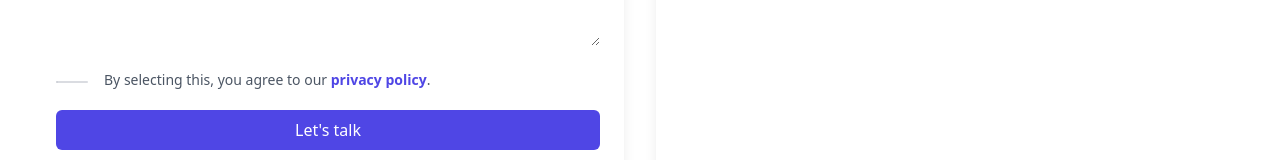
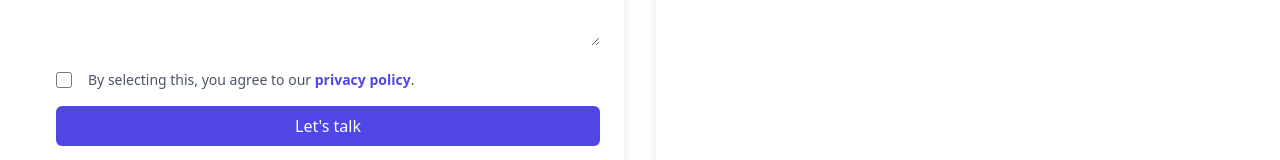
Before and after one commit to KushKK29/Town-Ride, a React (Vite) app: page /contact in a window 1280 px wide. Shown: the part 574-734 px from the top of the page. Built offline with nearby package versions, Linux system fonts and the light colour scheme.

Commit message:
add: deploy

```diff
--- a/src/pages/ContactUs.jsx
+++ b/src/pages/ContactUs.jsx
@@ -1,11 +1,17 @@
 import React, { useState, useEffect } from "react";
 import { ChevronDownIcon } from "@heroicons/react/24/solid";
-import { Field, Label, Switch } from "@headlessui/react";
+import { Link } from "react-router-dom"; // Import Link for SPA navigation
 import AOS from "aos";
 import "aos/dist/aos.css"; // Import AOS styles
 
 const ContactUs = () => {
-  const [agreed, setAgreed] = useState(false);
+  const [formData, setFormData] = useState({
+    firstName: "",
+    lastName: "",
+    email: "",
+    message: "",
+    agreed: false,
+  });
 
   useEffect(() => {
     // Initialize AOS after the component mounts
@@ -14,6 +20,26 @@ const ContactUs = () => {
       once: true, // Only trigger the animation once
     });
   }, []);
+
+  const handleChange = (e) => {
+    const { name, value, type, checked } = e.target;
+    setFormData({
+      ...formData,
+      [name]: type === "checkbox" ? checked : value,
+    });
+  };
+
+  const handleSubmit = (e) => {
+    e.preventDefault(); // Prevent page reload
+    alert("Form submitted!"); // Optional alert for feedback
+    setFormData({
+      firstName: "",
+      lastName: "",
+      email: "",
+      message: "",
+      agreed: false,
+    });
+  };
 
   return (
     <div className="container mx-auto p-4">
@@ -45,7 +71,7 @@ const ContactUs = () => {
             <p className="mt-2 text-gray-600">
               Aute magna irure deserunt veniam aliqua magna enim voluptate.
             </p>
-            <form action="#" method="POST" className="mt-6">
+            <form onSubmit={handleSubmit} className="mt-6">
               <div className="grid grid-cols-1 gap-6 sm:grid-cols-2">
                 <div>
                   <label
@@ -56,8 +82,10 @@ const ContactUs = () => {
                   </label>
                   <input
                     id="first-name"
-                    name="first-name"
+                    name="firstName"
                     type="text"
+                    value={formData.firstName}
+                    onChange={handleChange}
                     className="block w-full rounded-md border-gray-300 p-2 mt-2"
                   />
                 </div>
@@ -70,8 +98,10 @@ const ContactUs = () => {
                   </label>
                   <input
                     id="last-name"
-                    name="last-name"
+                    name="lastName"
                     type="text"
+                    value={formData.lastName}
+                    onChange={handleChange}
                     className="block w-full rounded-md border-gray-300 p-2 mt-2"
                   />
                 </div>
@@ -86,6 +116,8 @@ const ContactUs = () => {
                     id="email"
                     name="email"
                     type="email"
+                    value={formData.email}
+                    onChange={handleChange}
                     className="block w-full rounded-md border-gray-300 p-2 mt-2"
                   />
                 </div>
@@ -100,31 +132,31 @@ const ContactUs = () => {
                     id="message"
                     name="message"
                     rows={4}
+                    value={formData.message}
+                    onChange={handleChange}
                     className="block w-full rounded-md border-gray-300 p-2 mt-2"
                   />
                 </div>
-                <Field className="flex gap-x-4 sm:col-span-2">
-                  <div className="flex h-6 items-center">
-                    <Switch
-                      checked={agreed}
-                      onChange={setAgreed}
-                      className="group flex w-8 flex-none cursor-pointer rounded-full bg-gray-200 p-px ring-1 ring-inset ring-gray-900/5 transition-colors duration-200 ease-in-out"
+                <div className="flex gap-x-4 sm:col-span-2 items-center">
+                  <input
+                    id="agreed"
+                    name="agreed"
+                    type="checkbox"
+                    checked={formData.agreed}
+                    onChange={handleChange}
+                    className="h-4 w-4 rounded border-gray-300"
+                  />
+                  <label htmlFor="agreed" className="text-sm text-gray-600">
+                    By selecting this, you agree to our{" "}
+                    <Link
+                      to="/privacy-policy"
+                      className="font-semibold text-indigo-600"
                     >
-                      <span className="sr-only">Agree to policies</span>
-                      <span
-                        aria-hidden="true"
-                        className="transform rounded-full bg-white shadow-sm ring-1 ring-gray-900/5 transition duration-200 ease-in-out group-data-[checked]:translate-x-3.5"
-                      />
-                    </Switch>
-                  </div>
-                  <Label className="text-sm text-gray-600">
-                    By selecting this, you agree to our{" "}
-                    <a href="#" className="font-semibold text-indigo-600">
                       privacy&nbsp;policy
-                    </a>
+                    </Link>
                     .
-                  </Label>
-                </Field>
+                  </label>
+                </div>
               </div>
               <button
                 type="submit"
@@ -159,14 +191,6 @@ const ContactUs = () => {
                 <br />
                 Dhanyasree Residency,201,Eswar villas road, Nizampet, 500090
               </li>
-              <li>
-                <strong className="text-gray-800"></strong>
-                <br />
-              </li>
-              <li>
-                <strong className="text-gray-800"></strong>
-                <br />
-              </li>
             </ul>
           </div>
         </div>
```
